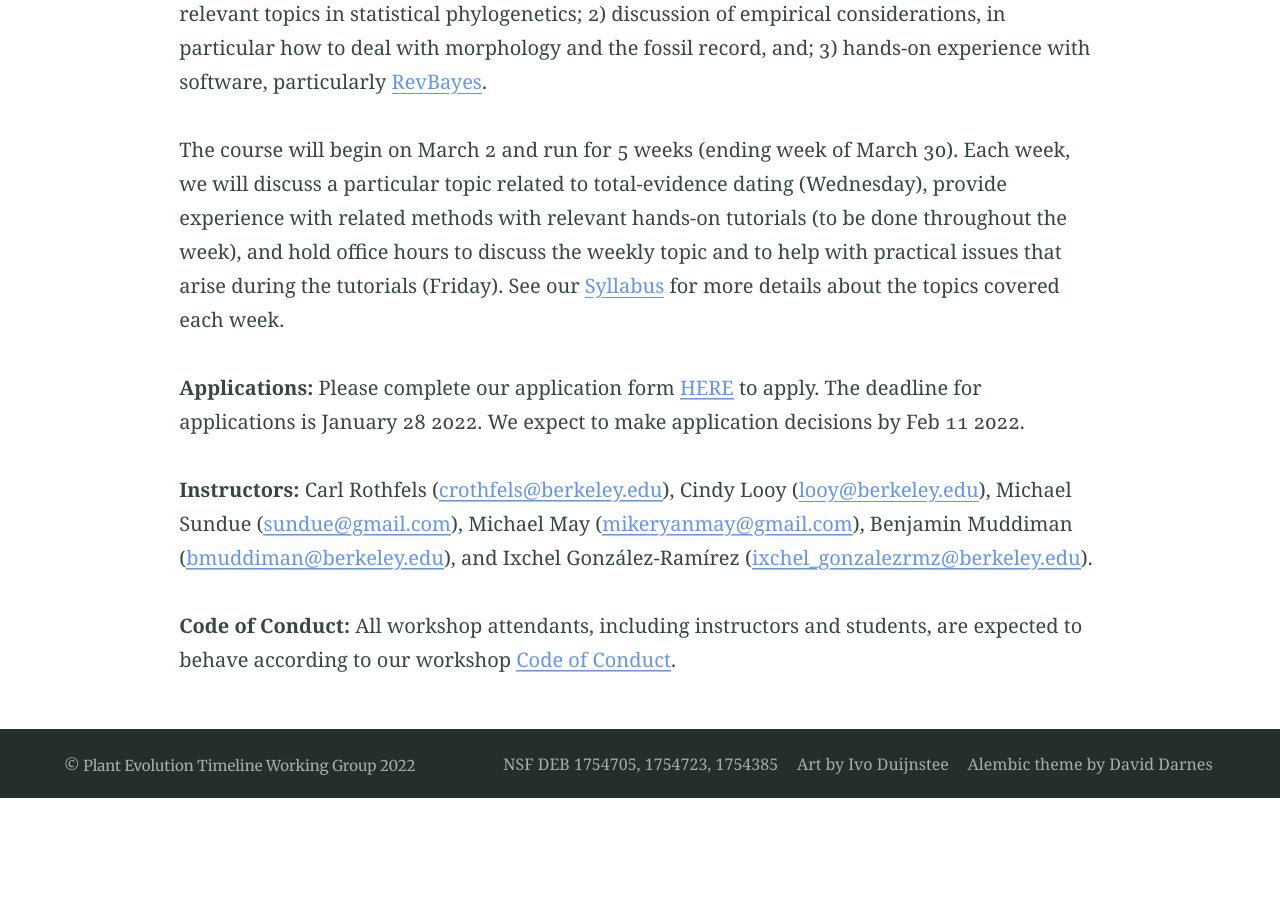
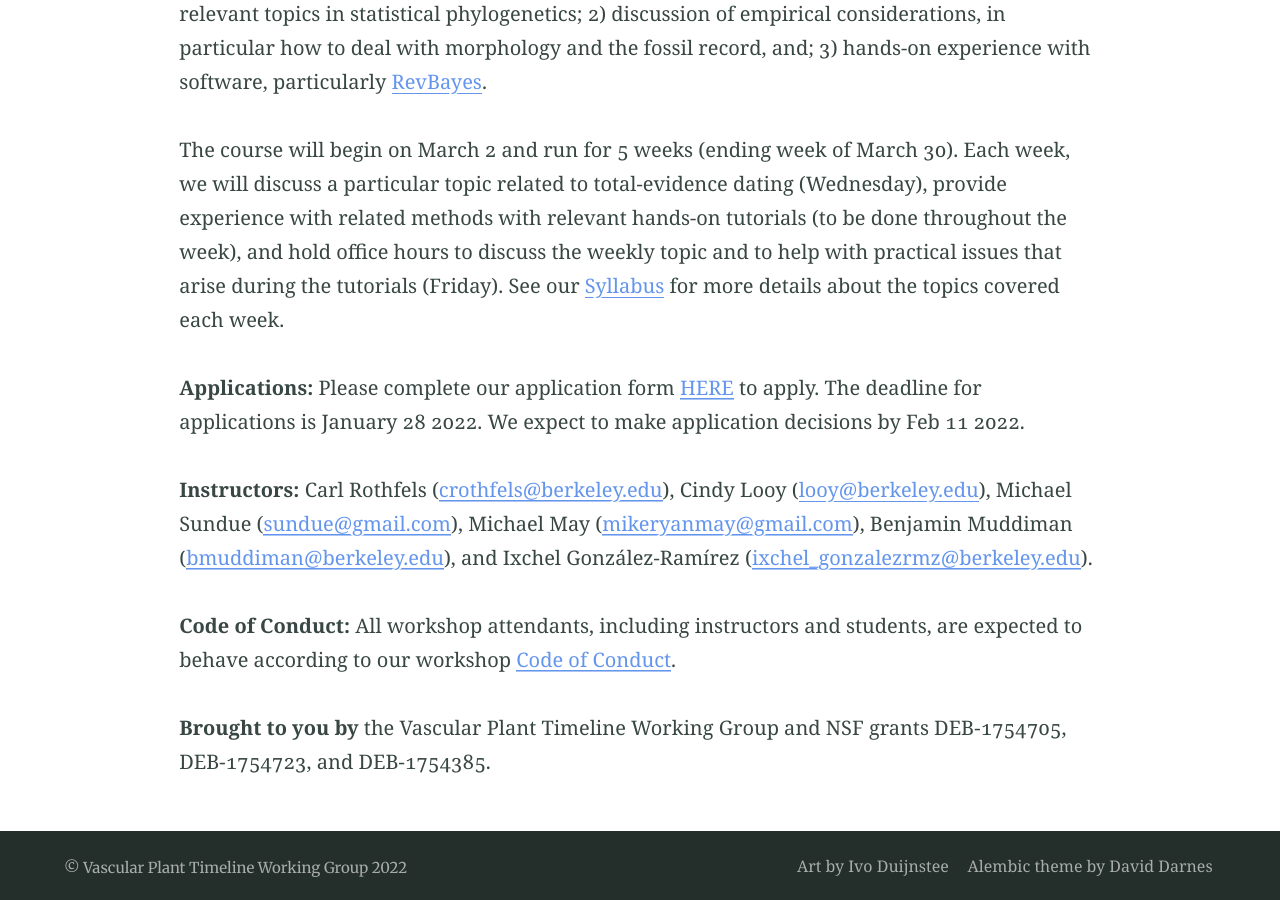
Before and after one commit to mikeryanmay/ted.workshop.github.io, a Jekyll site: the page built from index.md, in a window 1280 px wide and 900 px high, scrolled down 575 px. Built offline with Jekyll 4.4.1, drawn with Linux system fonts in a browser that asks for light colours; before the commit the page ends 1373 px from its top, so only the background shows below that.

Commit message:
updating acknowledgements

```diff
--- a/_config.yml
+++ b/_config.yml
@@ -89,7 +89,7 @@ defaults:
 encoding: utf-8 # Make sure the encoding is right
 lang: en-GB # Set the site language
 title: "Total-Evidence-Dating Workshop" # Site name or title, also used in jekyll-seo-tag
-name: "Plant Evolution Timeline Working Group"
+name: "Vascular Plant Timeline Working Group"
 # logo: "/assets/logos/logo.png" # Site logo, also used in jekyll-seo-tag
 banner: "/assets/banner_transp_wide.png"
 description: "Website for the total-evidence dating workshop 2022" # Site description and default description, also used in jekyll-seo-tag
@@ -132,7 +132,7 @@ navigation_header:
 #   url: /links/
 
 navigation_footer:
-- title: NSF DEB 1754705, 1754723, 1754385
+# - title: NSF DEB 1754705, 1754723, 1754385
 - title: Art by Ivo Duijnstee
 - title: Alembic theme by David Darnes
   url: https://darn.es
--- a/index.md
+++ b/index.md
@@ -16,3 +16,5 @@ See our [Syllabus]({{site.baseurl}}/syllabus) for more details about the topics
 **Instructors:** Carl Rothfels ([crothfels@berkeley.edu](mailto:crothfels@berkeley.edu)), Cindy Looy ([looy@berkeley.edu](mailto:looy@berkeley.edu)), Michael Sundue ([sundue@gmail.com](mailto:sundue@gmail.com)), Michael May ([mikeryanmay@gmail.com](mailto:mikeryanmay@gmail.com)), Benjamin Muddiman ([bmuddiman@berkeley.edu](mailto:bmuddiman@berkeley.edu)), and Ixchel Gonz&aacute;lez-Ram&iacute;rez ([ixchel_gonzalezrmz@berkeley.edu](mailto:ixchel_gonzalezrmz@berkeley.edu)).
 
 **Code of Conduct:** All workshop attendants, including instructors and students, are expected to behave according to our workshop [Code of Conduct]({{site.baseurl}}/coc).
+
+**Brought to you by** the Vascular Plant Timeline Working Group and NSF grants DEB-1754705, DEB-1754723, and DEB-1754385.
```
Also changed, not shown: 18 other files.
